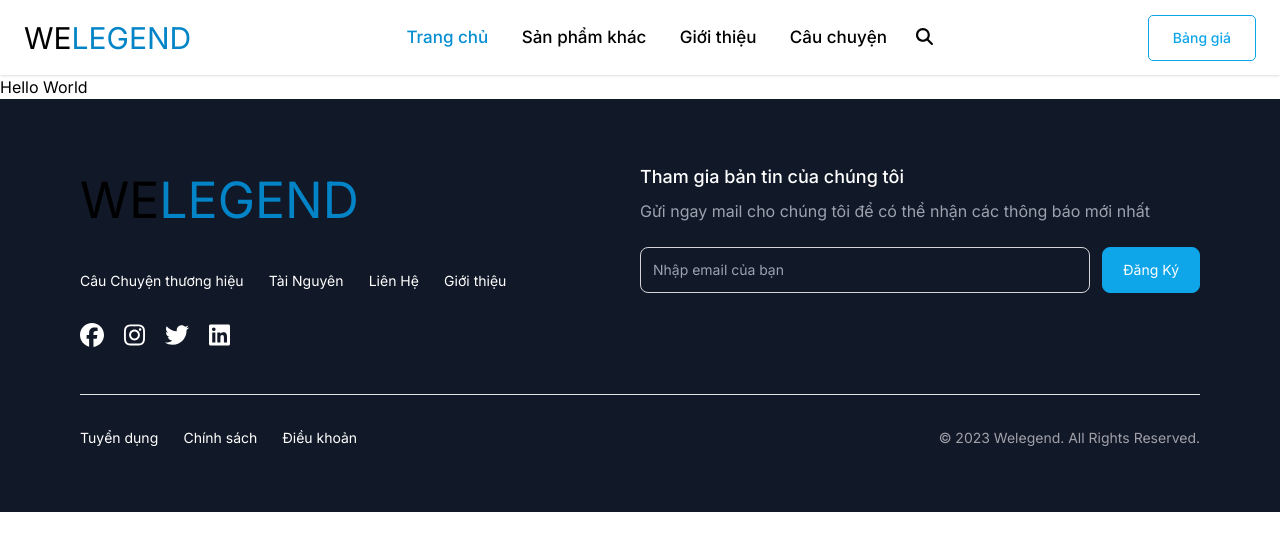
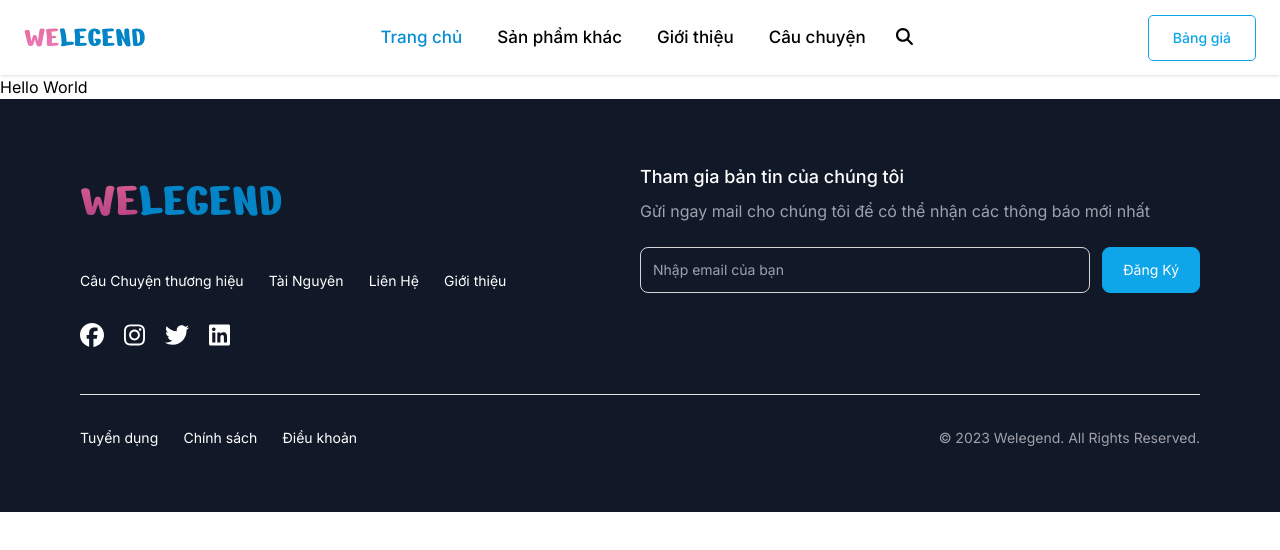
Before and after one commit to DreamTech-Team/Welegend-Web, a Next.js app in the folder welegend/: page / in a window 1280 px wide. Shown: the top 550 px of the page. Built offline with nearby package versions, Linux system fonts and the light colour scheme; what tailwindcss-animated would draw is missing.

Commit message:
TV: fix code dev

```diff
--- a/welegend/app/globals.css
+++ b/welegend/app/globals.css
@@ -66,6 +66,16 @@ button {
   overflow: hidden;
 }
 
+.pick_banner-stories-image {
+  transform: rotate(-30deg);
+  width: 100%;
+  height: 100%;
+  object-fit: cover;
+  position: absolute;
+  top: 0;
+  left: 0;
+}
+
 .pic-stories {
   height: 200px;
   width: 140px;
@@ -81,12 +91,46 @@ button {
   overflow: hidden;
 }
 
-.pick_banner-stories-image {
-  transform: rotate(-30deg);
-  width: 100%;
-  height: 100%;
-  object-fit: cover;
-  position: absolute;
-  top: 0;
-  left: 0;
+.logo_text {
+  font-family: "Nerko One", cursive;
 }
+
+.logo_text_gradient {
+  background: linear-gradient(
+    179deg,
+    #fffbfc -153.28%,
+    rgba(227, 96, 151, 0.9) 32.77%,
+    rgba(255, 4, 215, 0.48) 177.47%
+  );
+  background-clip: text;
+  -webkit-background-clip: text;
+  -webkit-text-fill-color: transparent;
+}
+
+@keyframes slideFromLeft {
+  0% {
+    transform: translateX(-100%);
+    opacity: 0.5;
+  }
+  100% {
+    transform: translateX(0);
+    opacity: 1;
+  }
+}
+
+@keyframes scaleSearchBarBanner {
+  0% {
+    width: 0;
+  }
+  100% {
+    width: 50%;
+  }
+}
+
+.expanding-width {
+  animation: scaleSearchBarBanner 0.3s ease;
+}
+
+.slide-from-left {
+  animation: slideFromLeft 0.5s ease forwards;
+}
```
